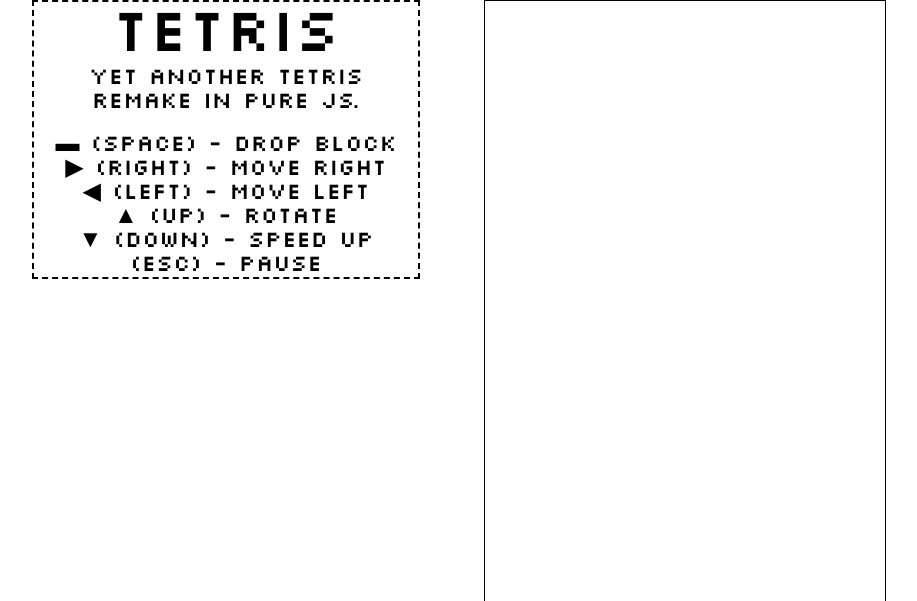
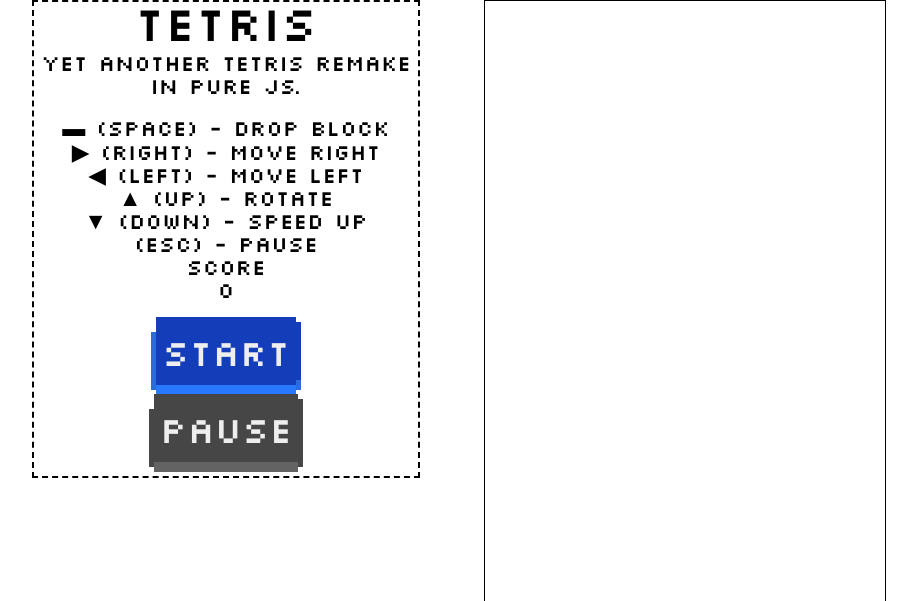
Before and after one commit to Bartosz-D3V/Tetris, a website built with webpack: page index.html in a window 1280 px wide. Shown: the top 601 px of the page, without its empty margins (181-1098 px from the left). Built offline with nearby package versions, Linux system fonts and the light colour scheme.

Commit message:
add buttons

```diff
--- a/index.html
+++ b/index.html
@@ -21,6 +21,14 @@
           <p class="sub-header pixel-font">&#9660; (DOWN) - Speed up</p>
           <p class="sub-header pixel-font">(ESC) - Pause</p>
         </div>
+        <div id="score">
+          <p class="sub-header pixel-font">Score</p>
+          <p class="sub-header pixel-font" id="score-display">0</p>
+        </div>
+        <div class="buttons">
+          <button class="pixel-btn pixel-btn--active" id="btn-start">Start</button>
+          <button class="pixel-btn pixel-btn--disabled" id="btn-pause">Pause</button>
+        </div>
       </div>
       <div class="game">
         <canvas class="board" id="board">Your browser does not support HTML5 :(</canvas>
--- a/src/index.js
+++ b/src/index.js
@@ -37,7 +37,7 @@
 };
 
 const globalState = {
-  paused: false,
+  paused: true,
   score: 0,
   frameTime: 0,
 };
@@ -92,6 +92,7 @@
 const updateScore = (currentState, newState) => {
   const removedLines = (currentState.length - newState.length) / cols;
   globalState.score = removedLines > 1 ? removedLines * 4 : removedLines;
+  document.getElementById('score-display').innerText = globalState.score;
 };
 
 const removeFilledLines = () => {
@@ -136,6 +137,14 @@
   frame();
 };
 
+document.getElementById('btn-start').addEventListener('click', () => {
+  globalState.paused = false;
+});
+
+document.getElementById('btn-pause').addEventListener('click', () => {
+  globalState.paused = true;
+});
+
 window.addEventListener('load', () => {
   resetboardState();
   setCanvasSize();
--- a/style/_tetris.css
+++ b/style/_tetris.css
@@ -11,12 +11,12 @@
 }
 
 .header {
-  font-size: 4em;
+  font-size: 4vw;
   text-align: center;
 }
 
 .sub-header {
-  font-size: 1.5em;
+  font-size: 1.8vw;
   text-align: center;
 }
 
@@ -32,6 +32,50 @@
   margin-right: 5%;
 }
 
+.pixel-btn {
+  font-family: 'Silkscreen', sans-serif;
+  background: none;
+  border: none;
+  outline: none;
+  display: block;
+  font-size: 3vw;
+  padding-top: 15px;
+  padding-bottom: 5px;
+  margin: 5% auto;
+  color: #eee;
+  transition: box-shadow 0.1s, background 0.1s, padding 0.1s;
+}
+
+button:active {
+  padding-top: 15px;
+  padding-bottom: 5px;
+  transition: box-shadow 0.1s, background 0.1s, padding 0.1s;
+}
+
+.pixel-btn--active:active {
+  box-shadow: 5px 5px #2353e0, 0 5px #2353e0, 0 10px #2353e0, 0 0 #133db9, 0 15px #2979ff,
+    -5px 10px #2a6cda, 5px 10px #2a6cda;
+  background: #2353e0;
+}
+
+.pixel-btn--active {
+  box-shadow: 5px 0 #133db9, 0 0 #133db9, 0 5px #133db9, 0 -5px #133db9, 0 15px #2979ff,
+    -5px 10px #2a6cda, 5px 10px #2a6cda;
+  background: #133db9;
+}
+
+.pixel-btn--disabled:active {
+  box-shadow: 5px 5px #464646, 0 5px #353535, 0 10px #464646, 0 0 #464646, 0 15px #636363,
+    -5px 10px #464646, 5px 10px #464646;
+  background: #464646;
+}
+
+.pixel-btn--disabled {
+  box-shadow: 5px 0 #464646, 0 0 #353535, 0 5px #464646, 0 -5px #464646, 0 15px #636363,
+    -5px 10px #464646, 5px 10px #464646;
+  background: #464646;
+}
+
 .wrapper {
   display: flex;
   flex-direction: row;
```
